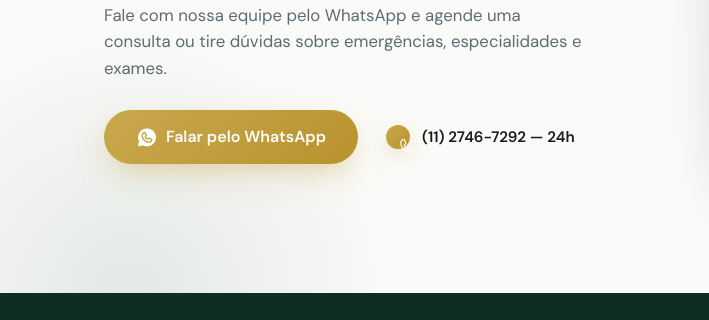
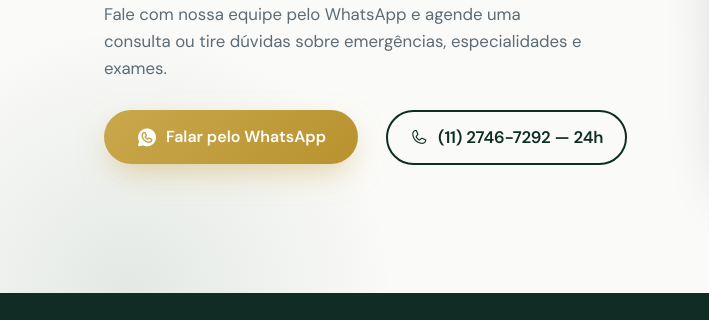
Before and after one commit to victorvianaverbo/vetpiera-site, a plain HTML site: page home/index.html in a window 1280 px wide. Shown: the part 7751-8071 px from the top of the page, 0-709 px from the left. Drawn offline with nearby package versions, Linux system fonts and the light colour scheme; files whose address does not match are found by name.

Commit message:
Telefone Book CTA como pill outline; badge 24+ Hospital movido para dentro da foto (top:32 left:32)

```diff
--- a/home/style.css
+++ b/home/style.css
@@ -2538,26 +2538,25 @@
 .book-cta__phone {
   display: inline-flex;
   align-items: center;
-  gap: 12px;
-  color: var(--clr-text);
-  font-family: var(--font-body);
-  font-weight: 600;
-  font-size: 0.95rem;
-  transition: color 200ms ease, gap 200ms ease;
-}
-.book-cta__phone:hover { color: var(--clr-accent-deep, #b8922e); gap: 16px; }
+  gap: 10px;
+  color: var(--clr-dark);
+  font-family: var(--font-body);
+  font-weight: 700;
+  font-size: 1.05rem;
+  letter-spacing: -0.01em;
+  padding: 12px 22px;
+  border: 2px solid var(--clr-dark);
+  border-radius: 999px;
+  transition: background 220ms ease, color 220ms ease, transform 220ms ease;
+}
+.book-cta__phone:hover {
+  background: var(--clr-dark);
+  color: #FFFFFF;
+  transform: translateY(-2px);
+}
 .book-cta__phone i {
   font-size: 18px;
-  color: #FFFFFF;
-  padding: 12px;
-  border-radius: 50%;
-  background: linear-gradient(135deg, #C9A84C 0%, #b8922e 100%);
-  box-shadow: 0 8px 20px -4px rgba(201, 168, 76, 0.55);
-  transition: transform 220ms ease, box-shadow 220ms ease;
-}
-.book-cta__phone:hover i {
-  transform: translateY(-2px);
-  box-shadow: 0 12px 28px -6px rgba(201, 168, 76, 0.65);
+  color: inherit;
 }
 
 .book-cta__visual {
```
Also changed, not shown: hospital/style.css (+5 -6 lines).
